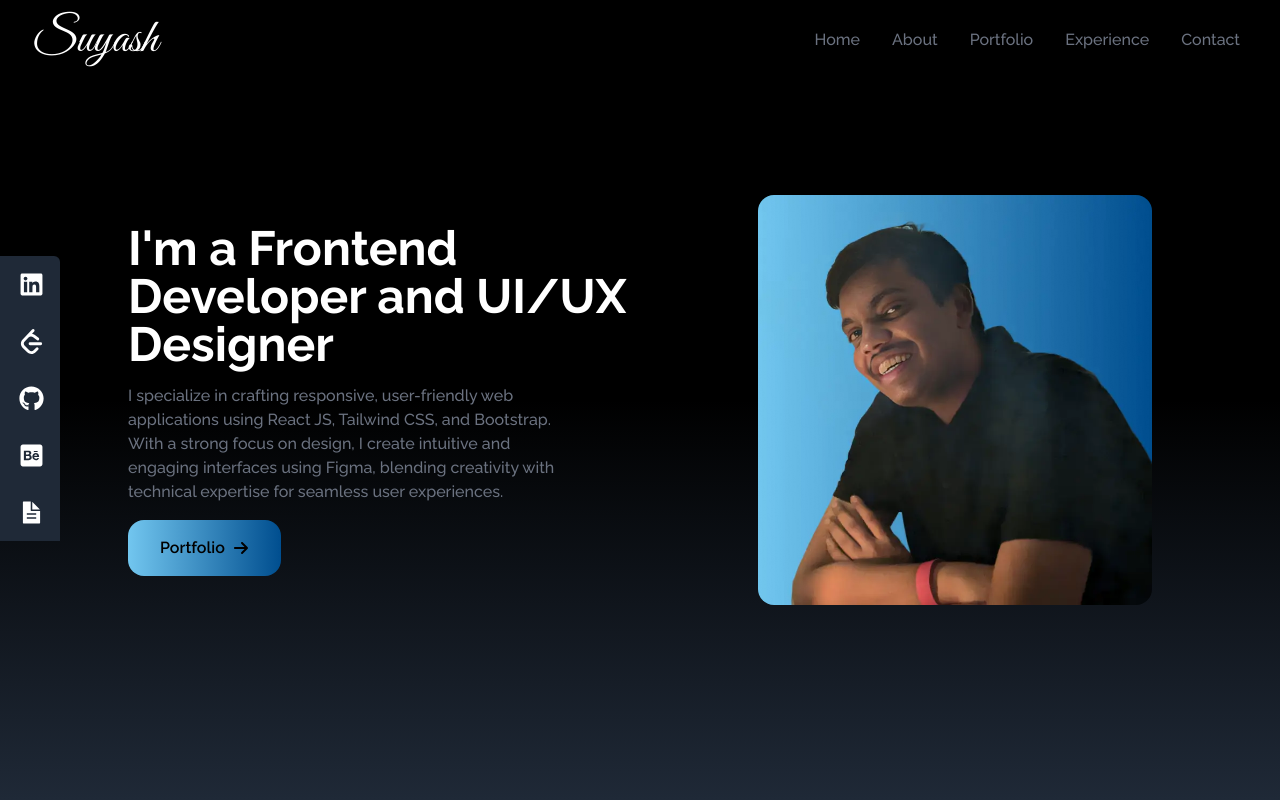
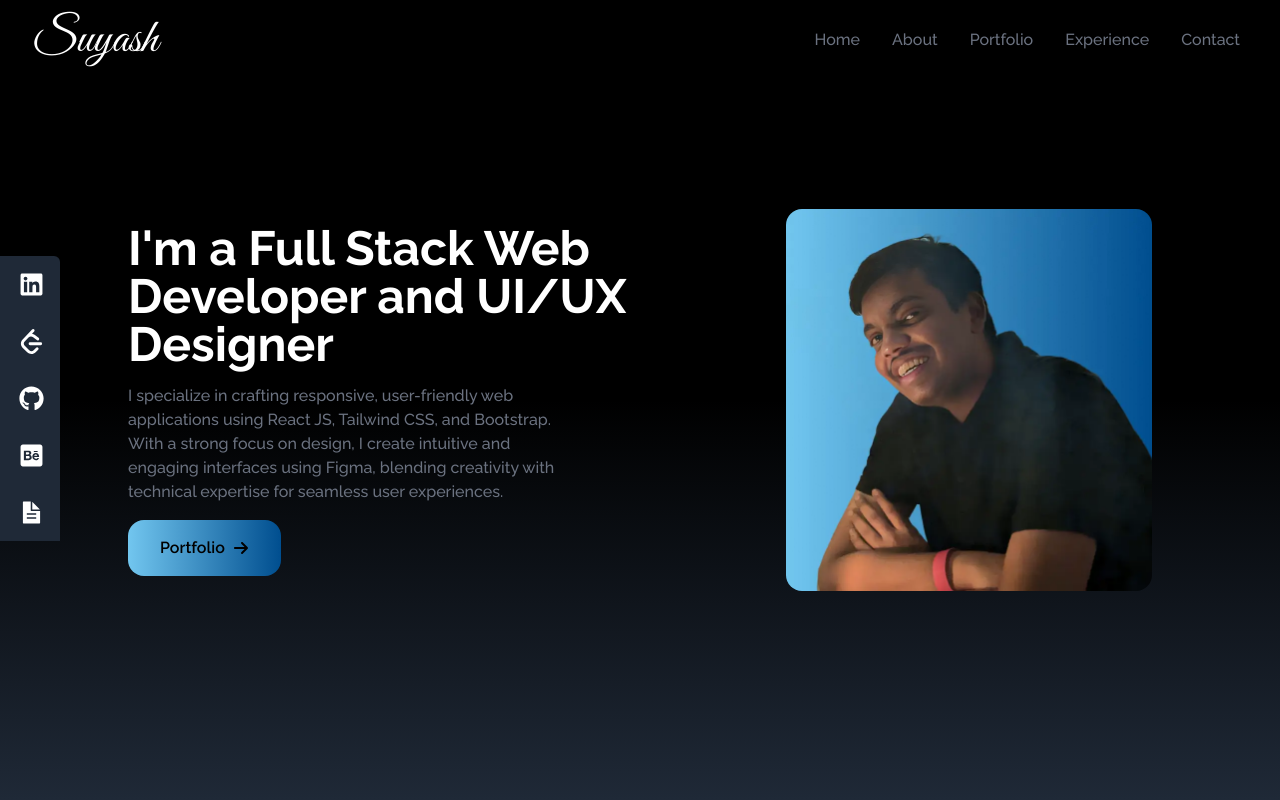
Before and after one commit to sj0110/Portfolio, a React (Vite) app: page / in a window 1280 px wide. Shown: the top 800 px of the page. Built offline with nearby package versions, Linux system fonts and the light colour scheme.

Commit message:
About Updated

```diff
--- a/src/components/Home.jsx
+++ b/src/components/Home.jsx
@@ -11,7 +11,7 @@ const Home = () => {
             <div className='max-w-screen-lg flex flex-col gap-16 justify-center items-center md:flex-row'>
                 <div className='flex flex-col justify-center gap-4 h-full'>
                     <h2 className='text-3xl sm:text-5xl font-bold text-white'>
-                        I'm a Frontend Developer and UI/UX Designer
+                        I'm a Full Stack Web Developer and UI/UX Designer
                     </h2>
                     <p className='text-gray-500 max-w-md'>I specialize in crafting responsive, user-friendly web applications using React JS, Tailwind CSS, and Bootstrap. With a strong focus on design, I create intuitive and engaging interfaces using Figma, blending creativity with technical expertise for seamless user experiences.</p>
                     <div>
```
